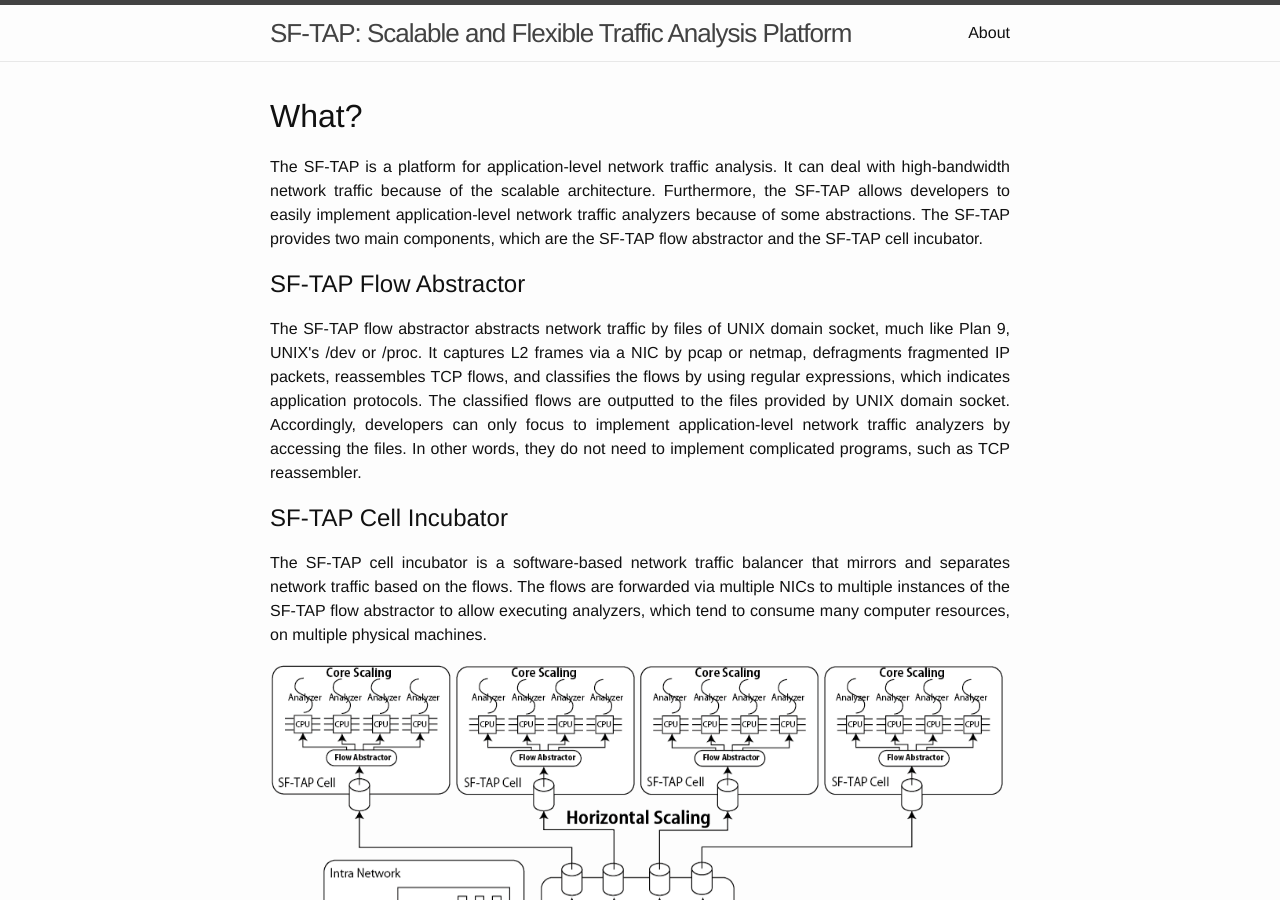
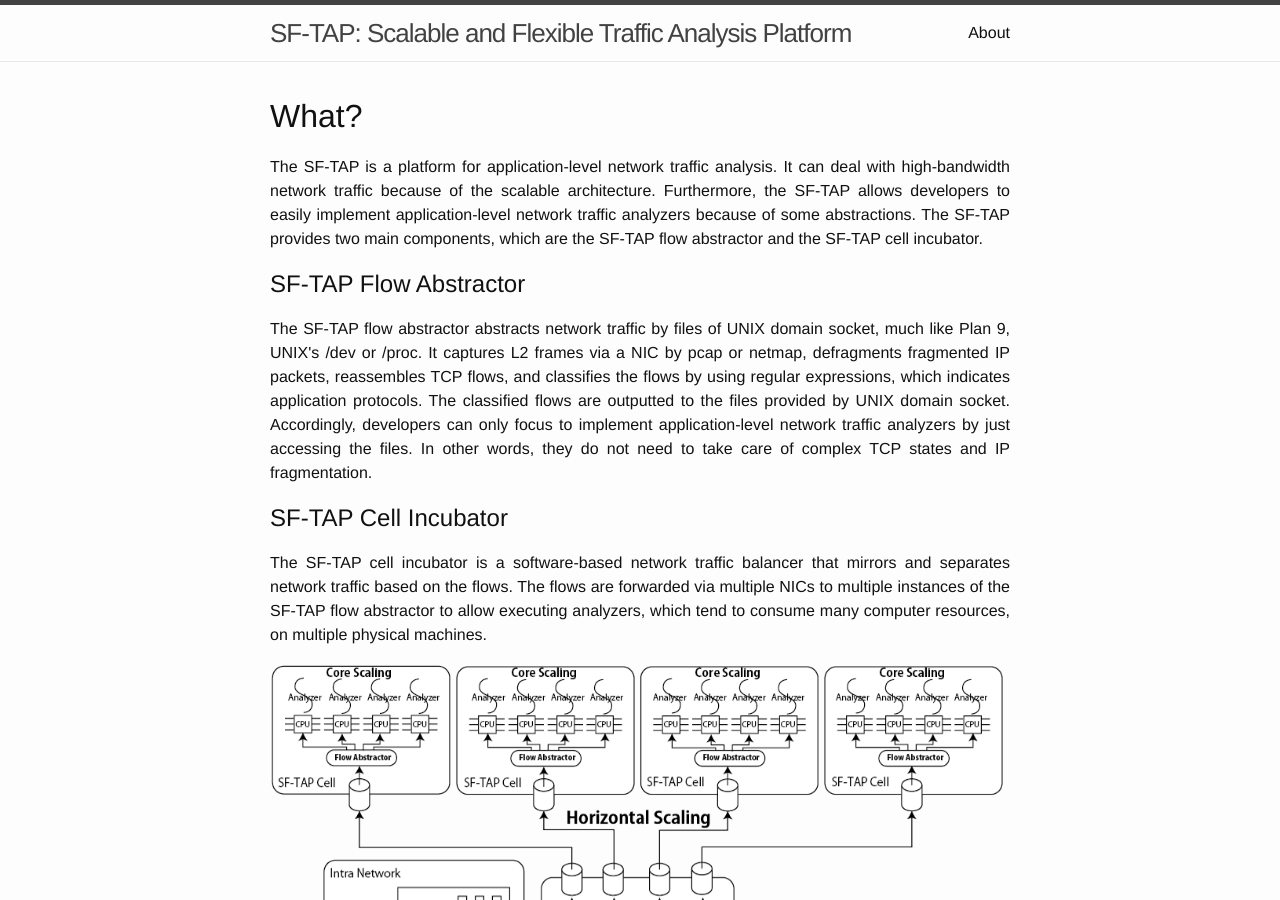
Before and after one commit to SF-TAP/SF-TAP.github.io, a Jekyll site: the page built from index.html, in a window 1280 px wide and 900 px high. Built offline with Jekyll 4.4.1, drawn with Linux system fonts in a browser that asks for light colours.

Commit message:
minor change

```diff
--- a/index.html
+++ b/index.html
@@ -12,7 +12,7 @@ layout: default
 
   <h2>SF-TAP Flow Abstractor</h2>
   <p>
-    The SF-TAP flow abstractor abstracts network traffic by files of UNIX domain socket, much like Plan 9, UNIX's /dev or /proc. It captures L2 frames via a NIC by pcap or netmap, defragments fragmented IP packets, reassembles TCP flows, and classifies the flows by using regular expressions, which indicates application protocols. The classified flows are outputted to the files provided by UNIX domain socket. Accordingly, developers can only focus to implement application-level network traffic analyzers by accessing the files. In other words, they do not need to implement complicated programs, such as TCP reassembler.
+    The SF-TAP flow abstractor abstracts network traffic by files of UNIX domain socket, much like Plan 9, UNIX's /dev or /proc. It captures L2 frames via a NIC by pcap or netmap, defragments fragmented IP packets, reassembles TCP flows, and classifies the flows by using regular expressions, which indicates application protocols. The classified flows are outputted to the files provided by UNIX domain socket. Accordingly, developers can only focus to implement application-level network traffic analyzers by just accessing the files. In other words, they do not need to take care of complex TCP states and IP fragmentation.
   </p>
 
   <h2>SF-TAP Cell Incubator</h2>
```
